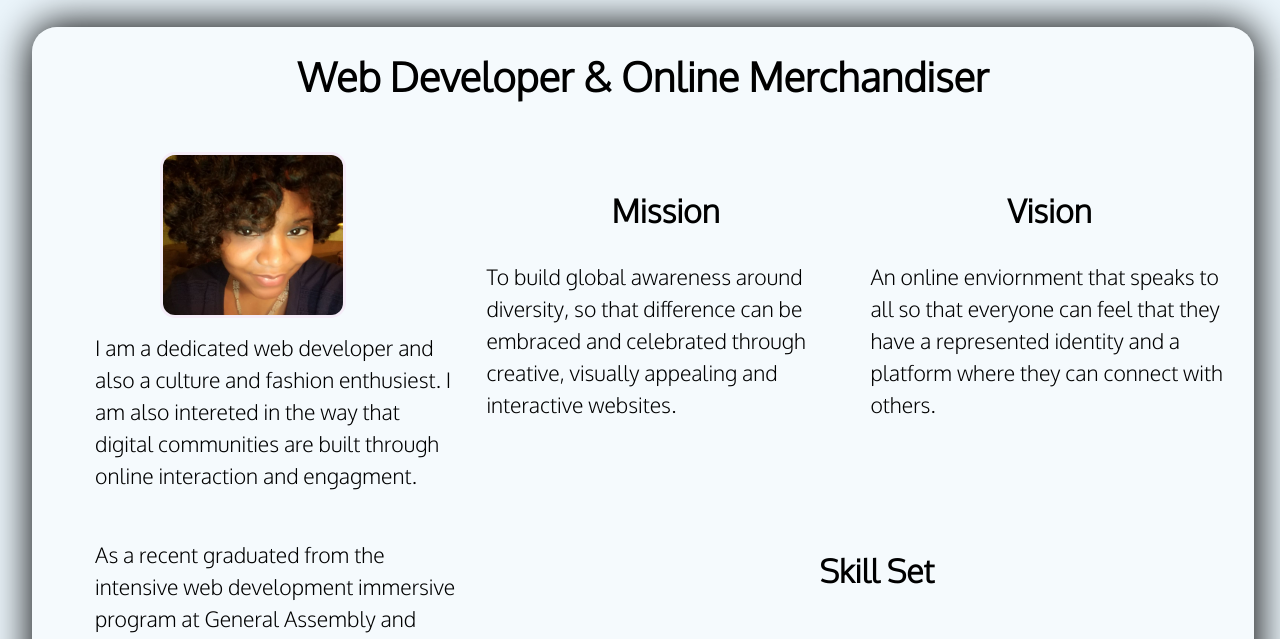
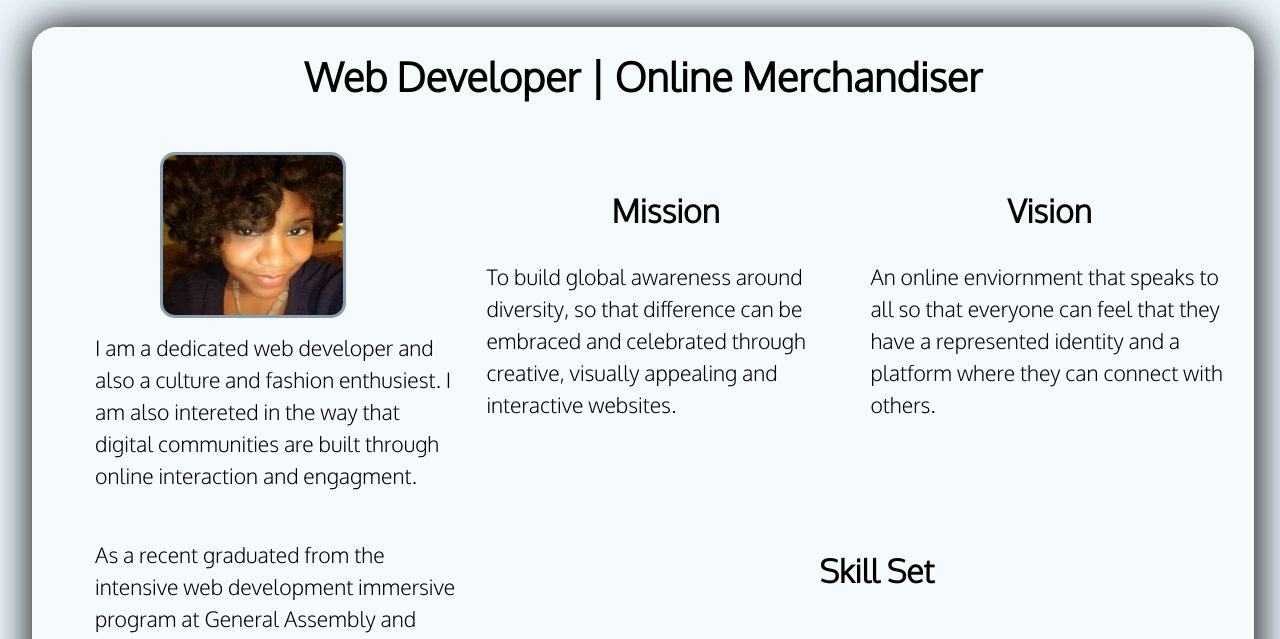
Before and after one commit to PProsper/PProsper.github.io, a plain HTML site: page AboutMe/index.html in a window 1280 px wide. Shown: the top 639 px of the page. Drawn offline with Linux system fonts and the light colour scheme.

Commit message:
portrait change

```diff
--- a/AboutMe/index.html
+++ b/AboutMe/index.html
@@ -2,14 +2,14 @@
 <html>
 <head>
 	<title>Patrice Prosper</title>
-  <link href="template.css" rel="stylesheet">
+  <link href="style.css" rel="stylesheet">
   <!-- <link href="https://fonts.googleapis.com/css?family=Merriweather+Sans" rel="stylesheet"> -->
 <link href="https://fonts.googleapis.com/css?family=Oxygen:300" rel="stylesheet">
 </head>
 <body>
 <div id="back">
   <header>
-	<h1 style="font-size: 40px;"> Web Developer &#38; Online Merchandiser </h1>
+	<h1 style="font-size: 40px;"> Web Developer | Online Merchandiser </h1>
 </header>
 
 	  <a href="www.linkedin.com/in/patrice-prosper"> <img  class="port" src="images/me.jpg"></a>
--- a/AboutMe/template.css
+++ b/AboutMe/style.css
@@ -19,25 +19,11 @@ html {
   width: 60px;*/
   border: solid 3px;
   border-radius: 15px;
-  border-color: rgba(245, 236,248, 1);
+  border-color: rgba(21, 67, 96, .5);
   height: 160px;
   width: 180px;
 }
 
-
-/*.links li{
-  display: inline-block;
-  list-style: none;
-  font-size: 14pt;
-  border-radius: 5px;
-  background-color: rgba(245, 236,248, 1);
-  box-shadow: 2px 1px 12px .5px;
-  padding: 10px 10px 10px 10px;
-}*/
-/*li a{
-      text-decoration:none;
-      color: black;
-}*/
 body{
   background-size: 100%;
   margin: auto;
@@ -55,12 +41,12 @@ body{
 h1{
   padding: 2%;
   text-align: center;
-  }
+}
 
   h2, h5{
   text-align: center;
+}
 
-}
 #cont{
   margin: 15% 65% 0% 5%;
   line-height: 1.5;
@@ -69,24 +55,11 @@ h1{
   background-color: rgba(149, 149, 149, 0);
   display: flex;
 }
+
 p{
   align-content: center;
   /*font-weight: bold;*/
-
 }
-
-/*#goal{
-  position: absolute;
-  justify-content: space-around;
-  top: 105%;
-  left: 42%;
-  right: 32%;
-  display: inline-block;
-  border: 1px;
-  border-style: solid;
-  padding: 2px 2px 2px 2px;
-
-}*/
 
 #mis{
   height: 45%;
@@ -100,6 +73,7 @@ p{
   /*border-style: solid;
   padding: 5px 5px 5px 5px;*/
 }
+
 #vis{
   height: 45%;
   width: 28%;
@@ -135,8 +109,8 @@ padding: 2px 2px 2px 2px;
   top: 65%;
   /*border: 1px;
   border-style: solid;*/
+}
 
-}
 #uls{
   margin-top: 0%;
   margin-left: 10%;
@@ -152,26 +126,8 @@ ul li {
     list-style: none;
     /*display: inline-block;*/
 }
+
 .meter{
     display: inline-block;
     float: top;
 }
-/*.lev{
-  display: inline-block;
-  float: top;
-}*/
-/*#soc{
-  height: 30%;
-  width: 20%;
-  position: absolute;
-  display: inline-block;
-  left: 45%;
-  top: 145%;
-  border: 2px;
-  border-style: dashed;
-  padding: 5px 5px 5px 5px;
-}*/
-
-/*@media (min-width : 480px){
-
-}*/
```
